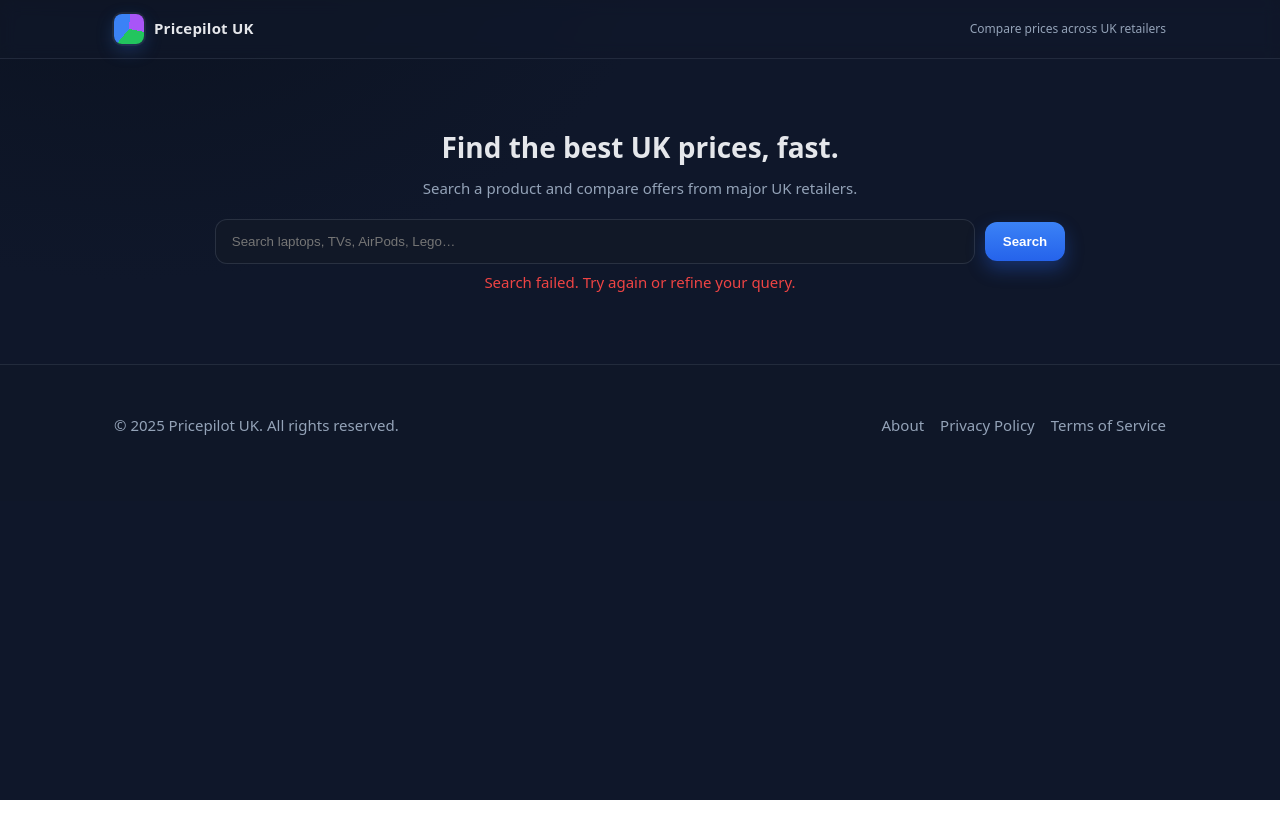
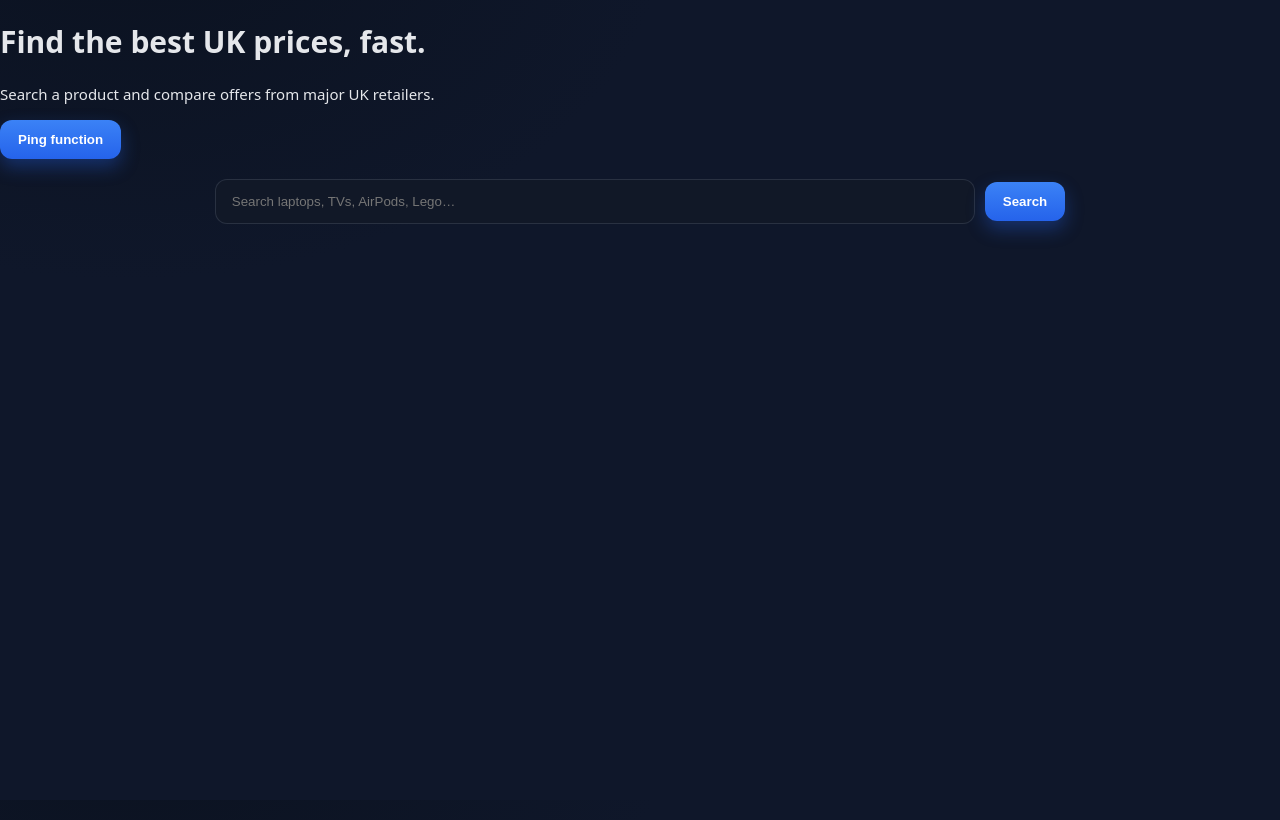
Before and after one commit to DegaulleDakota/pricepilot-uk-static, a React (Vite) app: page / in a window 1280 px wide. Built offline with nearby package versions, Linux system fonts and the light colour scheme; no server answers.

Commit message:
Debug: wire SearchBar -> Home, add ping button, delay error until searched

```diff
--- a/src/App.jsx
+++ b/src/App.jsx
@@ -1,81 +1,6 @@
-import React, { useEffect, useMemo, useState } from "react";
-import Header from "./components/Header";
-import SiteFooter from "./components/SiteFooter";
-import SearchBar from "./components/SearchBar";
-import ResultsGrid from "./components/ResultsGrid";
-import "./index.css";
-
-const DOMAIN = import.meta.env.VITE_GOOGLE_DOMAIN || "google.co.uk";
-const GL = import.meta.env.VITE_GL || "uk";
-const HL = import.meta.env.VITE_HL || "en";
-const KEY = import.meta.env.VITE_SERPAPI_KEY || "";
+import React from "react";
+import Home from "./pages/Home";
 
 export default function App() {
-  const [q, setQ] = useState("");
-  const [items, setItems] = useState([]);
-  const [loading, setLoading] = useState(false);
-  const [err, setErr] = useState("");
-
-  const ready = useMemo(() => Boolean(KEY), [KEY]);
-
-  // Show a small notice if key is missing at build time
-  useEffect(() => {
-    if (!ready) {
-      setErr("Missing API key. Add VITE_SERPAPI_KEY and force rebuild.");
-    }
-  }, [ready]);
-
-  async function runSearch(query) {
-    const term = (query ?? q).trim();
-    if (!term) return;
-    setLoading(true);
-    setErr("");
-    setItems([]);
-
-    try {
-      const params = new URLSearchParams({
-        engine: "google_shopping",
-        q: term,
-        google_domain: DOMAIN,
-        gl: GL,
-        hl: HL,
-        api_key: KEY,
-      });
-
-      const res = await fetch(`https://serpapi.com/search.json?${params.toString()}`);
-      if (!res.ok) throw new Error(`HTTP ${res.status}`);
-      const data = await res.json();
-
-      // Accept several possible arrays SerpAPI can return
-      const arr = data.shopping_results || data.organic_results || data.results || [];
-      if (!arr.length) throw new Error("No results returned for this query.");
-      setItems(arr);
-    } catch (e) {
-      console.error(e);
-      setErr("Search failed. Try again or refine your query.");
-    } finally {
-      setLoading(false);
-    }
-  }
-
-  // Demo: load a first query so the page never looks empty
-  useEffect(() => { runSearch("AirPods Pro 2"); /* ignore eslint */ }, []);
-
-  return (
-    <>
-      <Header />
-      <main className="container">
-        <section className="hero">
-          <h1>Find the best UK prices, fast.</h1>
-          <p>Search a product and compare offers from major UK retailers.</p>
-          <SearchBar value={q} onChange={setQ} onSubmit={() => runSearch(q)} loading={loading} />
-          {!ready && <div className="alert">Developer note: API key missing at build time.</div>}
-          {err && <div className="alert">{err}</div>}
-        </section>
-
-        <ResultsGrid items={items} />
-      </main>
-      <SiteFooter />
-    </>
-  );
+  return <Home />;
 }
--- a/src/components/SearchBar.jsx
+++ b/src/components/SearchBar.jsx
@@ -1,13 +1,14 @@
 import React, { useState } from "react";
 
 export default function SearchBar({ onSearch, loading = false }) {
-  const [value, setValue] = useState("");               // EMPTY by default
+  const [value, setValue] = useState(""); // EMPTY by default
 
   const handleSubmit = (e) => {
-    e.preventDefault();                                 // prevent page reload
+    e.preventDefault();
     const q = value.trim();
-    if (!q) return;                                     // do nothing on empty
-    onSearch?.(q);                                      // call parent handler
+    console.log("[SearchBar] submit, value:", q);
+    if (!q) return;
+    onSearch?.(q);
   };
 
   return (
@@ -17,7 +18,10 @@ export default function SearchBar({ onSearch, loading = false }) {
         type="search"
         placeholder="Search laptops, TVs, AirPods, Lego…"
         value={value}
-        onChange={(e) => setValue(e.target.value)}
+        onChange={(e) => {
+          console.log("[SearchBar] change:", e.target.value);
+          setValue(e.target.value);
+        }}
       />
       <button className="btn" type="submit" disabled={loading}>
         {loading ? "Searching…" : "Search"}
--- a/src/pages/Home.jsx
+++ b/src/pages/Home.jsx
@@ -2,33 +2,58 @@ import React, { useState } from "react";
 import SearchBar from "../components/SearchBar";
 import ResultsGrid from "../components/ResultsGrid";
 
+const FN_URL =
+  "https://faas-fra1-afec6ce7.doserverless.co/api/v1/web/fn-f90ec0fb-42a4-4b82-9417-be5790de6095/api/search";
+
 export default function Home() {
-  const [results, setResults]   = useState([]);
-  const [loading, setLoading]   = useState(false);
-  const [error, setError]       = useState("");
-  const [hasSearched, setHasSearched] = useState(false); // NEW
+  const [results, setResults] = useState([]);
+  const [loading, setLoading] = useState(false);
+  const [error, setError] = useState("");
+  const [hasSearched, setHasSearched] = useState(false);
 
   const handleSearch = async (query) => {
+    console.log("[Home] handleSearch called with:", query);
     setHasSearched(true);
     setLoading(true);
     setError("");
 
     try {
-      const url = new URL(
-        "https://faas-fra1-afec6ce7.doserverless.co/api/v1/web/fn-f90ec0fb-42a4-4b82-9417-be5790de6095/api/search"
-      );
+      const url = new URL(FN_URL);
       url.searchParams.set("q", query);
+      // cache-bust while debugging to avoid any stale caching
+      url.searchParams.set("_t", Date.now().toString());
 
+      console.log("[Home] fetching:", url.toString());
       const r = await fetch(url.toString(), { headers: { Accept: "application/json" } });
+      console.log("[Home] response status:", r.status);
+
       if (!r.ok) throw new Error(`Search failed (${r.status})`);
 
       const data = await r.json();
+      console.log("[Home] data received:", data);
       setResults(data.items || []);
     } catch (e) {
-      console.error(e);
+      console.error("[Home] ERROR:", e);
       setError("Search failed. Try again or refine your query.");
     } finally {
       setLoading(false);
+    }
+  };
+
+  const pingFunction = async () => {
+    // A manual test to confirm network works even if the SearchBar wiring didn’t.
+    try {
+      const url = new URL(FN_URL);
+      url.searchParams.set("q", "iphone 13");
+      url.searchParams.set("_t", Date.now().toString());
+      console.log("[Ping] fetching:", url.toString());
+      const r = await fetch(url.toString(), { headers: { Accept: "application/json" } });
+      console.log("[Ping] status:", r.status);
+      const data = await r.json();
+      alert(`Ping OK: got ${Array.isArray(data.items) ? data.items.length : 0} items`);
+    } catch (e) {
+      console.error("[Ping] ERROR:", e);
+      alert("Ping failed – see console");
     }
   };
 
@@ -39,9 +64,12 @@ export default function Home() {
         Search a product and compare offers from major UK retailers.
       </p>
 
+      {/* DEBUG: quick network test */}
+      <button className="btn mb-4" onClick={pingFunction}>Ping function</button>
+
       <SearchBar onSearch={handleSearch} loading={loading} />
 
-      {/* only show the error after the first real search */}
+      {/* only show error after first real search */}
       {!loading && hasSearched && error && (
         <p className="text-red-500 mt-4">{error}</p>
       )}
```
